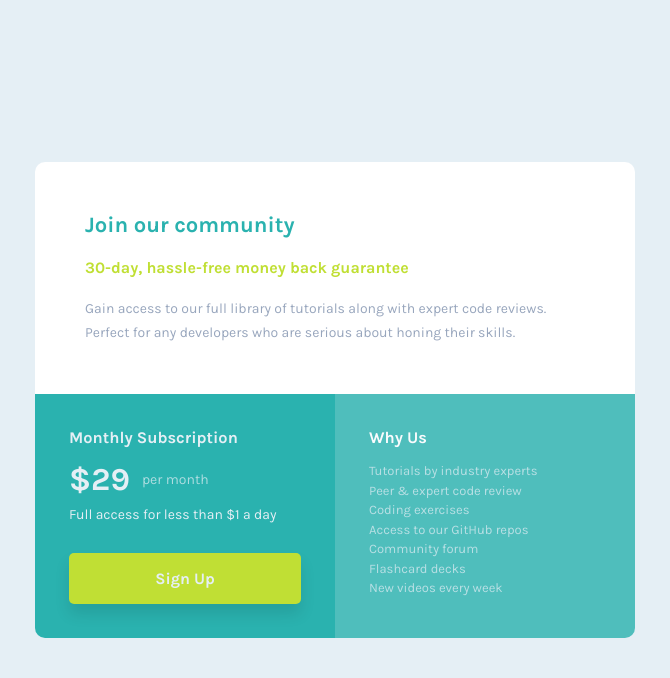
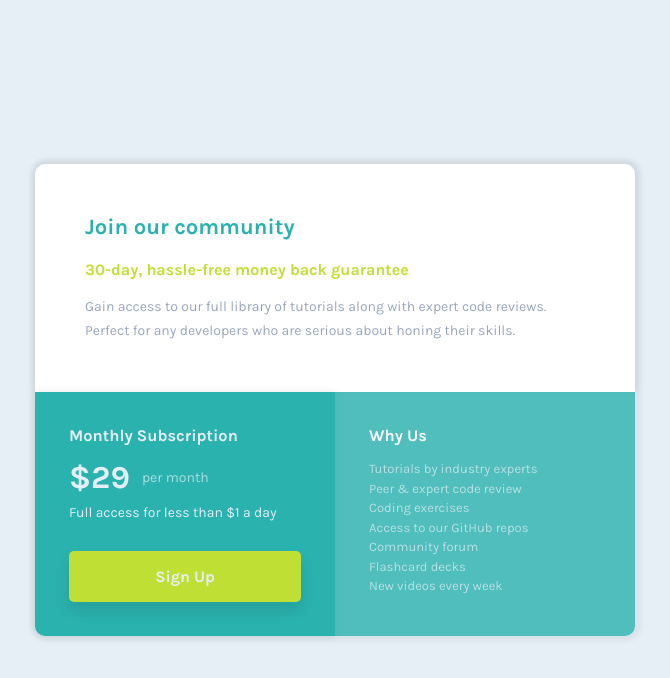
Before and after one commit to zyryle/FM-single-price-grid-component, a plain HTML site: page index.html in a window 1280 px wide. Shown: the whole page, without its empty margins (305-975 px from the left). Drawn offline with Linux system fonts and the light colour scheme.

Commit message:
Finish the overall design

```diff
--- a/style.css
+++ b/style.css
@@ -53,10 +53,11 @@ p {
   /* grid-auto-flow: column; */
   grid-template-columns: repeat(2, 1fr);
   grid-auto-rows: minmax(20rem, auto);
+  box-shadow: 1px 0px 5px 5px rgba(0, 0, 0, 0.05);
 }
 
 .boxes {
-  padding: 2.8rem 2.4rem;
+  padding: 2.6rem 2.4rem;
 }
 
 .box-1 {
@@ -65,6 +66,8 @@ p {
   border-radius: 5px 5px 0 0;
   grid-row: 1;
   grid-column: 1/3;
+  box-shadow: rgba(0, 0, 0, 0.05) 1px 0px 10px,
+    rgba(0, 0, 0, 0.05) -1px 0px 10px;
 }
 
 .box-1 h1 {
@@ -82,6 +85,8 @@ p {
   color: var(--light-gray);
   grid-row: 2;
   grid-column: 1/3;
+  box-shadow: rgba(0, 0, 0, 0.05) 1px 0px 10px,
+    rgba(0, 0, 0, 0.05) -1px 0px 10px;
 }
 
 .price {
@@ -152,6 +157,7 @@ p {
     display: grid;
     grid-template-columns: repeat(2, 30rem);
     grid-auto-rows: minmax(20rem, auto);
+    border-radius: 10px;
   }
 
   .boxes {
@@ -172,6 +178,7 @@ p {
 
   .box-1 h4 {
     font-size: 1.6rem;
+    margin-bottom: 1.6rem;
   }
 
   .box-2 {
```
Also changed, not shown: screenshot/Desktop.png (added), screenshot/Mobile.png (added), 1 other file.
